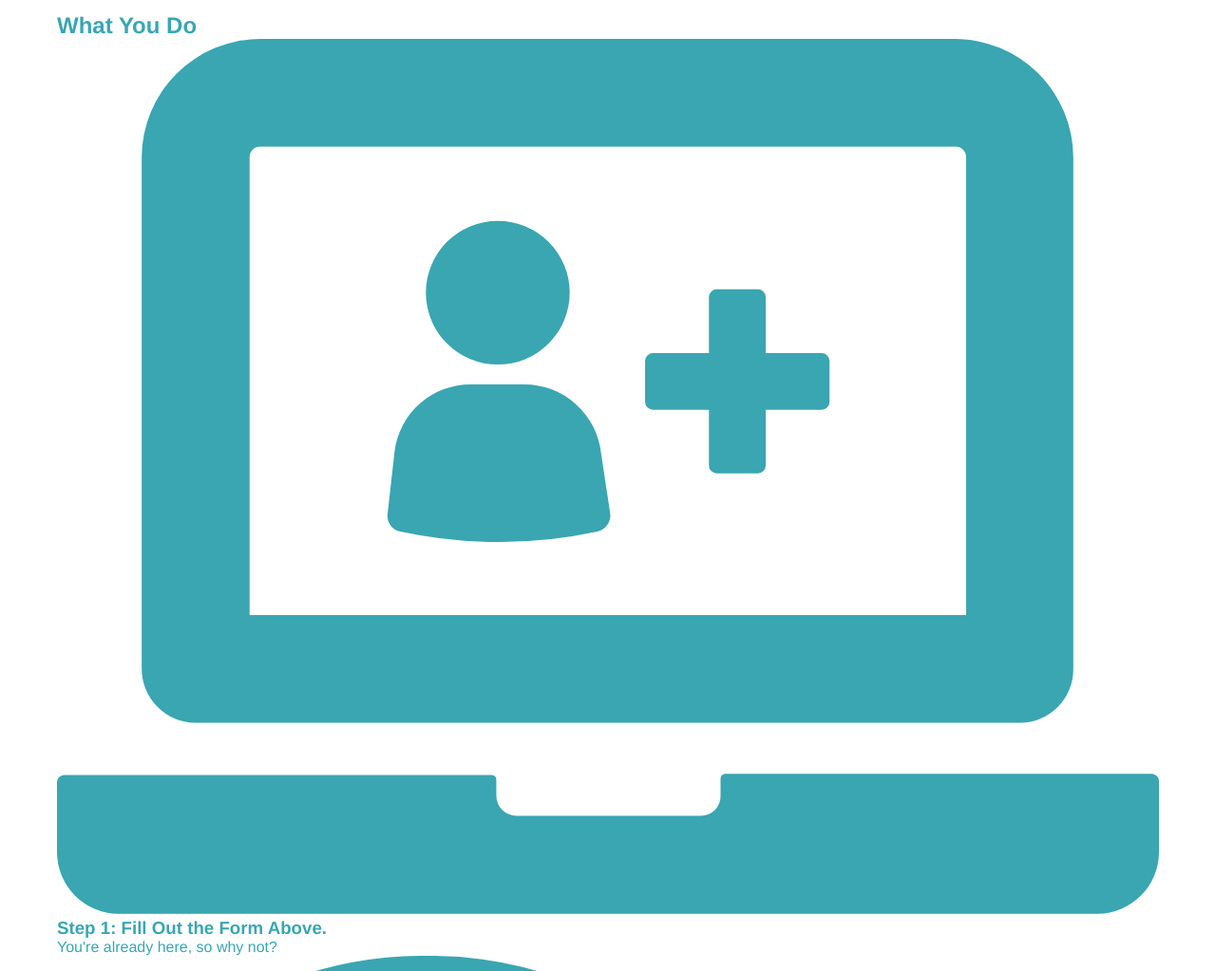
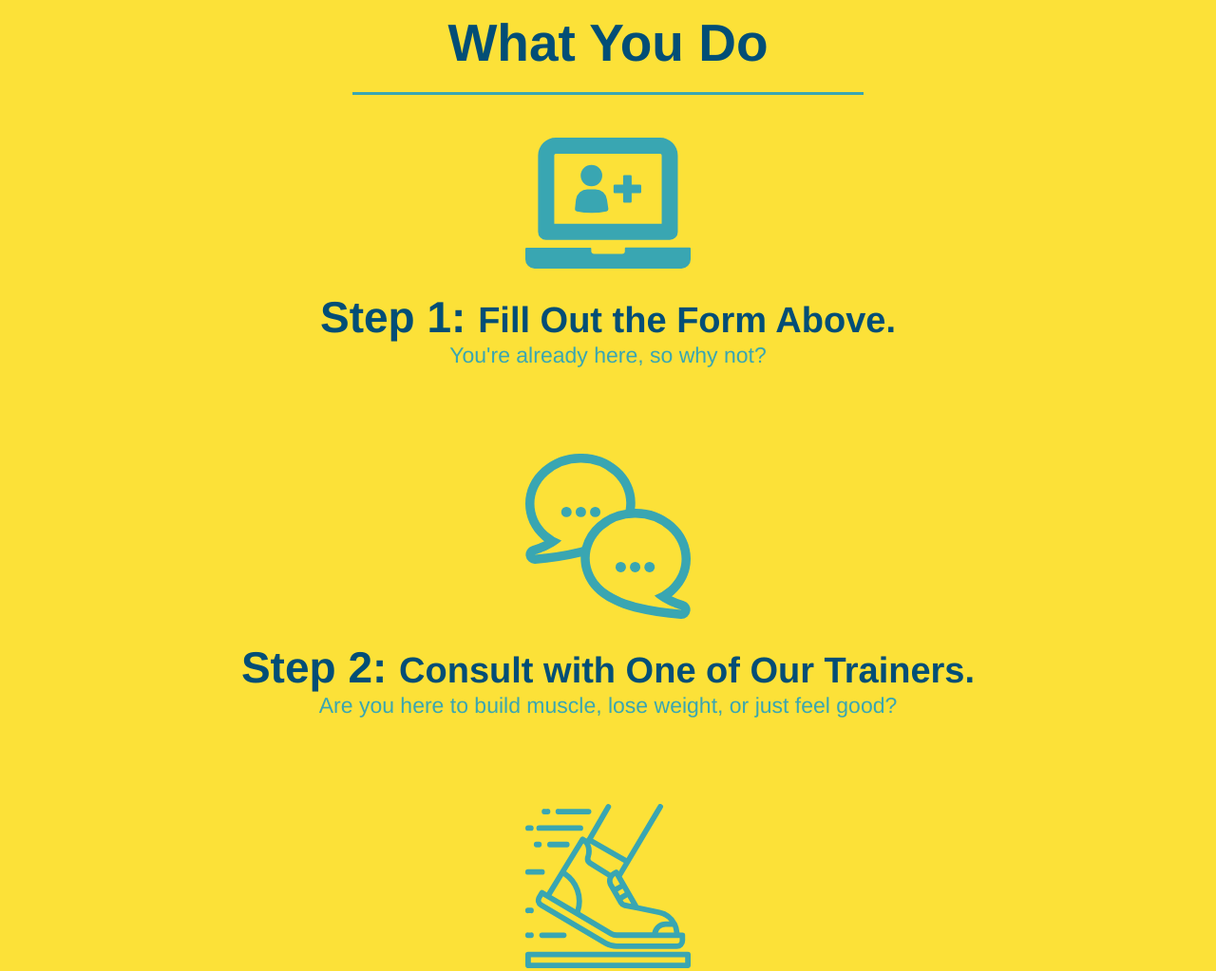
Before and after one commit to kairoiturralde/run-buddy, a plain HTML site: page index.html in a window 1280 px wide. Shown: the part 1180-2203 px from the top of the page at 95% size. Drawn offline with Linux system fonts and the light colour scheme.

Commit message:
style what you do section

```diff
--- a/assets/css/style.css
+++ b/assets/css/style.css
@@ -128,16 +128,6 @@ header {
   text-align: center;
 }
 
-.intro h2 {
-  font-size: 55px;
-  color: #024e76;
-  margin-bottom: 35px;
-  padding: 0 100px 20px 100px;
-  border-bottom: 3px solid;
-  border-color: #fce138;
-  display: inline-block;
-}
-
 .intro p {
   line-height: 1.7;
   color: #39a6b2;
@@ -145,3 +135,49 @@ header {
   font-size: 20px;
   margin: 0 auto;
 }
+
+.steps {
+  text-align: center;
+  background: #fce138;
+}
+
+.section-title {
+  font-size: 55px;
+  color: #024e76;
+  margin-bottom: 35px;
+  padding: 0 100px 20px 100px;
+  display: inline-block;
+  border-bottom: 3px solid;
+}
+
+.primary-border {
+  border-color: #fce138;
+}
+
+.secondary-border {
+  border-color: #39a6b2;
+}
+
+.steps div {
+  margin-bottom: 80px;
+}
+
+.steps img {
+  width: 15%;
+  margin: 10px;
+}
+
+.steps h3 {
+  color: #024e76;
+  font-size: 46px;
+  margin-top: 10px;
+}
+
+.steps p {
+  color: #39a6b2;
+  font-size: 23px;
+}
+
+.steps span {
+  font-size: 38px;
+}
--- a/index.html
+++ b/index.html
@@ -79,38 +79,38 @@
 
         <!-- "what we do" section-->
         <section id="what-we-do" class="intro">
-            <h2>What We Do</h2>
+            <h2 class="section-title primary-border">What We Do</h2>
             <p>
                 butcher selfies chambray shabby chic gentrify readymade yr Echo Park XOXO Tumblr normcore Banksy direct trade Blue Bottle chillwave you probably haven't heard of them single-origin coffee Vice fanny pack fixie Odd Future Austin fingerstache pickled twee synth Wes Anderson Thundercats viral bitters flannel meggings narwhal Marfa Schlitz sustainable Intelligentsia umami deep v craft
             </p>
         </section>
 
         <!-- "what you do" section-->
-        <section id="what-you-do">
-            <h2>What You Do</h2>
+        <section id="what-you-do" class="steps">
+            <h2 class="section-title secondary-border">What You Do</h2>
 
             <div>
                 <!-- insert this img element -->
                 <img src="./assets/images/step-1.svg" alt="" />
-                <h3>Step 1: Fill Out the Form Above.</h3>
+                <h3>Step 1: <span>Fill Out the Form Above.</span></h3>
                 <p>You're already here, so why not?</p>
             </div>
 
             <div>
                 <img src="./assets/images/step-2.svg" alt="" />
-                <h3>Step 2: Consult with One of Our Trainers.</h3>
+                <h3>Step 2: <span>Consult with One of Our Trainers.</span></h3>
                 <p>Are you here to build muscle, lose weight, or just feel good?</p>
             </div>
 
             <div>
                 <img src="./assets/images/step-3.svg" alt="" />
-                <h3>Step 3: Get Running.</h3>
+                <h3>Step 3: <span>Get Running.</span></h3>
                 <p>Hit the ground running (literally) once your trainer lays out your plan.</p>
             </div>
 
             <div>
                 <img src="./assets/images/step-4.svg" alt="" />
-                <h3>Step 4: See Results.</h3>
+                <h3>Step 4: <span>See Results.</span></h3>
                 <p>Bi-weekly checkins with your trainer will keep you focused</p>
             </div>
         </section>
```
